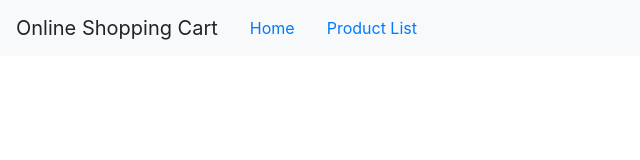
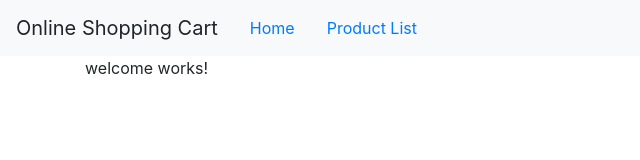
Before and after one commit to jayampathib/Angular_ShopingCart, an Angular app in the folder ShopCart/: page /welcome in a window 1280 px wide. Shown: the top 160 px of the page, without its empty margins (0-640 px from the left). Built offline with nearby package versions, Linux system fonts and the light colour scheme.

Commit message:
11.4 Add Route placeholder to load page base on route

```diff
--- a/ShopCart/src/app/app.component.html
+++ b/ShopCart/src/app/app.component.html
@@ -1,13 +1,15 @@
 <!--The content below is only a placeholder and can be replaced.-->
 
 <nav class='navbar navbar-expand navbar-light bg-light'>
-  <a class='navbar-brand'>{{title}}</a>
+  <a class='navbar-brand'>{{ title }}</a>
   <ul class='nav nav-pills'>
     <li><a class='nav-link' [routerLink]="['/welcome']">Home</a></li>
     <li><a class='nav-link' [routerLink]="['/products']">Product List</a></li>
   </ul>
 </nav>
-
+<div class='container'>
+  <router-outlet></router-outlet>
+</div>
 
 <!-- <div style="text-align:center">
   <h1>
```
